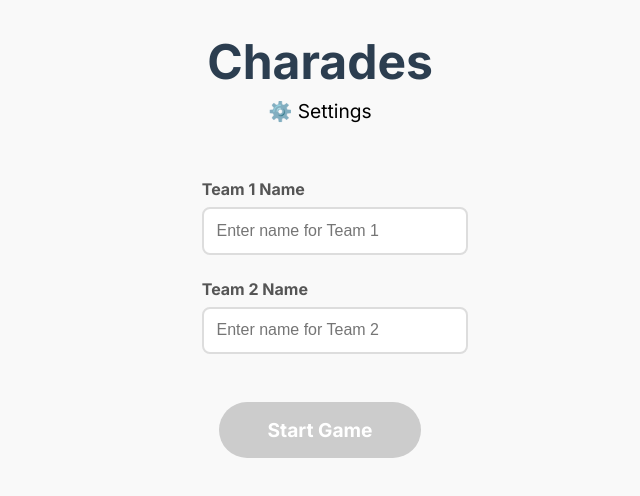
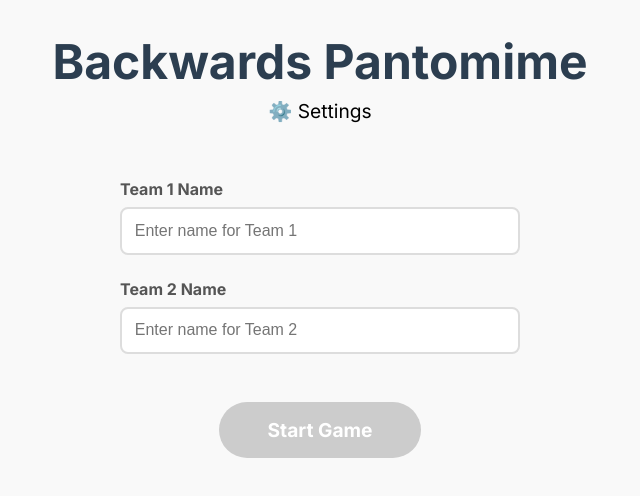
Before and after one commit to loosliashton/charades, a Vue app: page / in a window 1280 px wide. Shown: the top 496 px of the page, without its empty margins (320-960 px from the left). Built offline with nearby package versions, Linux system fonts and the light colour scheme.

Commit message:
Small view/behavior tweaks

```diff
--- a/src/views/GameView.vue
+++ b/src/views/GameView.vue
@@ -74,6 +74,7 @@ function startRound() {
     if (roundTime.value >= totalRoundTime.value) {
       clearInterval(roundTimer);
       gameStore.roundStartTime = null; // Reset for next round
+      gameStore.wordIndex++; // Move to next word
       postRound();
     }
   }, 100);
--- a/src/views/SetupView.vue
+++ b/src/views/SetupView.vue
@@ -26,9 +26,11 @@ function handleResumeGame() {
 }
 
 function handleNewGame() {
-  gameStore.resetGame();
-  team1.value = '';
-  team2.value = '';
+  if (confirm('Are you sure you want to start a new game?')) {
+    gameStore.resetGame();
+    team1.value = '';
+    team2.value = '';
+  }
 }
 
 function handleStartGame() {
@@ -43,8 +45,10 @@ function handleStartGame() {
 <template>
   <div class="setup-container">
     <header>
-      <h1>Charades</h1>
-      <button @click="isSettingsOpen = true" class="settings-btn">⚙️ Settings</button>
+      <h1>Backwards Pantomime</h1>
+      <button v-if="!hasActiveGame" @click="isSettingsOpen = true" class="settings-btn">
+        ⚙️ Settings
+      </button>
     </header>
 
     <main v-if="hasActiveGame" class="active-game-prompt">
@@ -152,6 +156,7 @@ input {
   border-radius: 8px;
   font-size: 1rem;
   transition: border-color 0.2s;
+  box-sizing: border-box;
 }
 
 input:focus {
```
